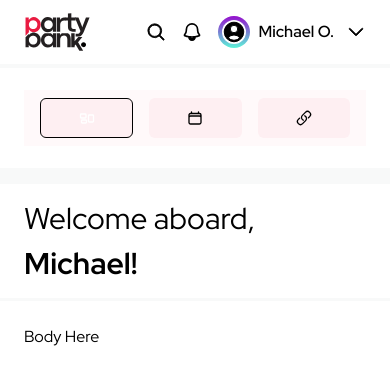
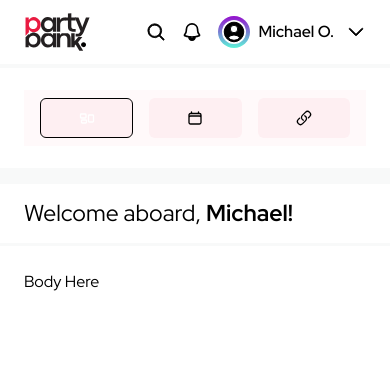
Before and after one commit to dejmartins/partybank-organizer, a Next.js app: page /dashboard in a window 390 px wide. Shown: the top 384 px of the page. Built offline with nearby package versions, Linux system fonts and the light colour scheme.

Commit message:
changed title text-size for smaller screen

```diff
--- a/app/dashboard/page.tsx
+++ b/app/dashboard/page.tsx
@@ -2,7 +2,7 @@ export default async function Page() {
     return (
         <div className="">
             <div className="py-3 px-6 border-0 border-b-[3px] border-[var(--pb-c-soft-grey)]">
-                <p className="text-[30px]">Welcome aboard, <span className="font-[700]">Michael!</span></p>
+                <p className="text-[23px] md:text-[30px]">Welcome aboard, <span className="font-[700]">Michael!</span></p>
             </div>
 
             <div className="p-6 lg:p-8">
```
